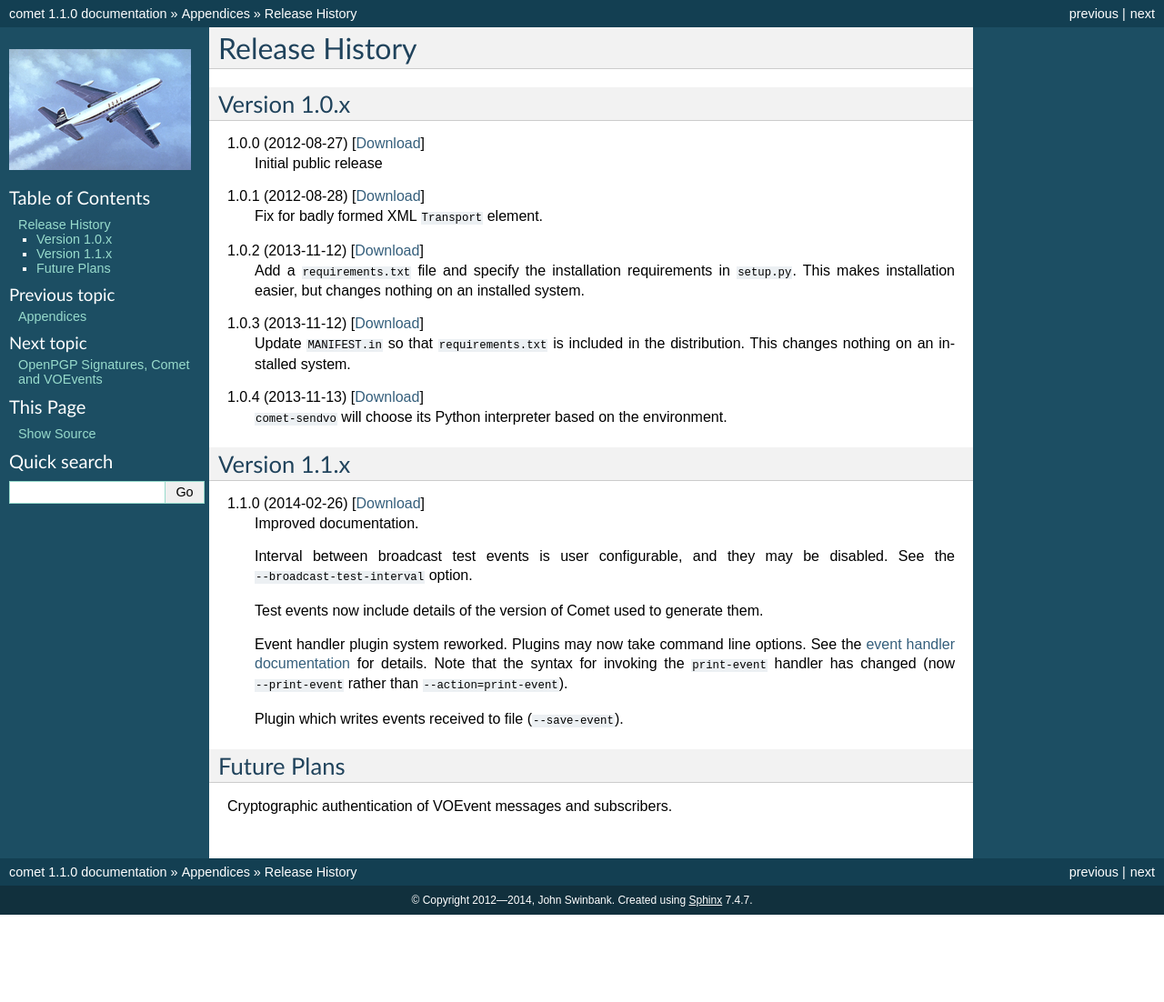
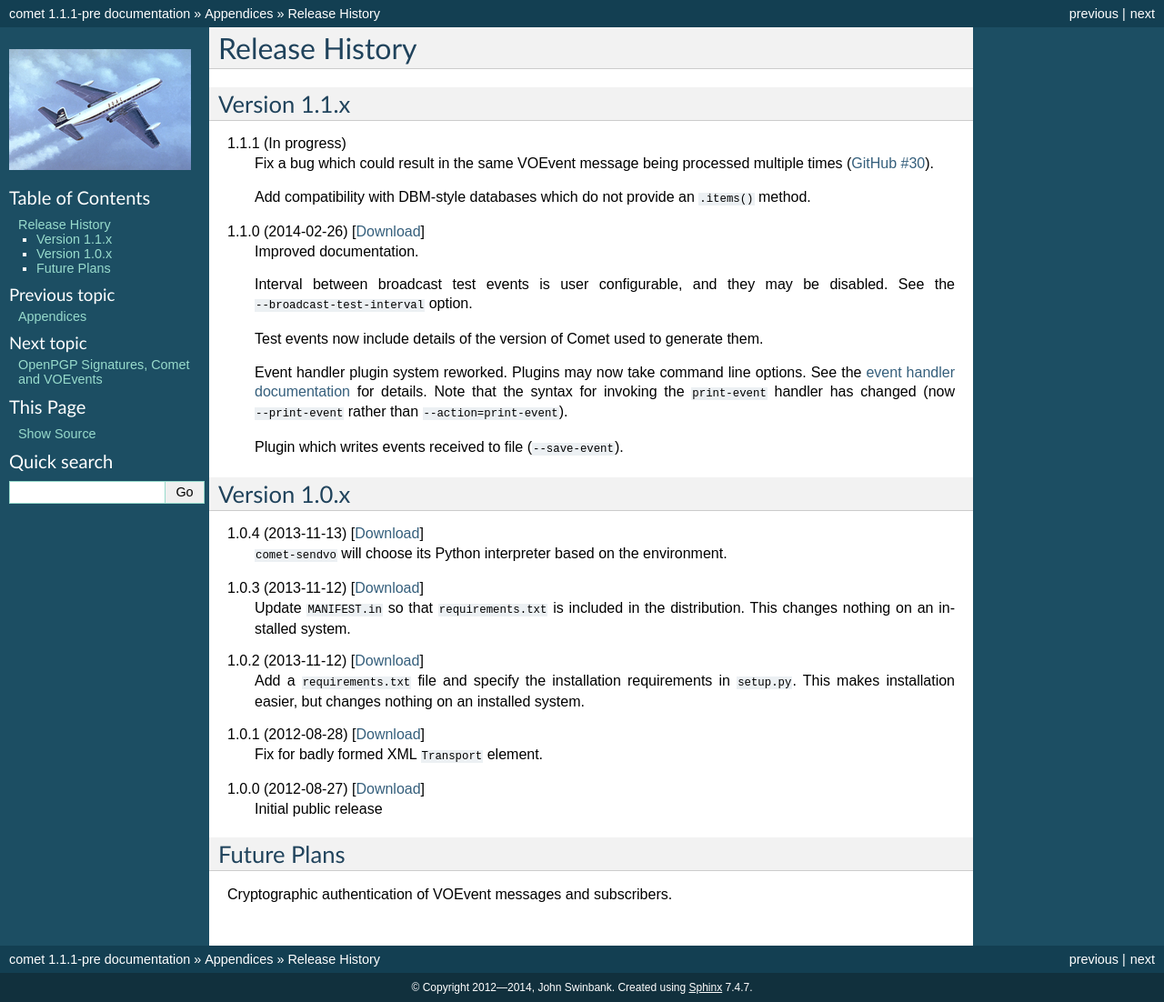
Before and after one commit to jdswinbank/Comet, a Sphinx documentation site: the page built from docs/appendix/history.rst, in a window 1280 px wide. Shown: the whole page at 91% size. Built offline with Sphinx 7.4.7, drawn with Linux system fonts in a browser that asks for light colours; before the commit the page ends 1006 px from its top, so only the background shows below that.

Commit message:
Update release history for 1.1.1 WIP

```diff
--- a/comet/__init__.py
+++ b/comet/__init__.py
@@ -2,4 +2,4 @@ __description__ = "VOEvent Broker"
 __url__ = "http://comet.transientskp.org/"
 __author__ = "John Swinbank"
 __contact__ = "j.swinbank@uva.nl"
-__version__ = "1.1.0"
+__version__ = "1.1.1-pre"
--- a/docs/appendix/history.rst
+++ b/docs/appendix/history.rst
@@ -3,30 +3,15 @@
 Release History
 ===============
 
-Version 1.0.x
+Version 1.1.x
 -------------
 
-1.0.0 (2012-08-27) [`Download <https://github.com/jdswinbank/Comet/tarball/1.0.0>`__]
-   Initial public release
+1.1.1 (In progress)
+    Fix a bug which could result in the same VOEvent message being processed
+    multiple times (`GitHub #30`_).
 
-1.0.1 (2012-08-28) [`Download <https://github.com/jdswinbank/Comet/tarball/1.0.1>`__]
-   Fix for badly formed XML ``Transport`` element.
-
-1.0.2 (2013-11-12) [`Download <https://github.com/jdswinbank/Comet/tarball/1.0.2>`__]
-   Add a ``requirements.txt`` file and specify the installation requirements
-   in ``setup.py``. This makes installation easier, but changes nothing on an
-   installed system.
-
-1.0.3 (2013-11-12) [`Download <https://github.com/jdswinbank/Comet/tarball/1.0.3>`__]
-   Update ``MANIFEST.in`` so that ``requirements.txt`` is included in the
-   distribution. This changes nothing on an installed system.
-
-1.0.4 (2013-11-13) [`Download <https://github.com/jdswinbank/Comet/tarball/1.0.4>`__]
-   ``comet-sendvo`` will choose its Python interpreter based on the
-   environment.
-
-Version 1.1.x
--------------
+    Add compatibility with DBM-style databases which do not provide an
+    ``.items()`` method.
 
 1.1.0 (2014-02-26) [`Download <https://github.com/jdswinbank/Comet/tarball/1.1.0>`__]
     Improved documentation.
@@ -44,6 +29,32 @@ Version 1.1.x
 
     Plugin which writes events received to file (``--save-event``).
 
+.. _GitHub #30: https://github.com/jdswinbank/Comet/issues/30
+
+
+Version 1.0.x
+-------------
+
+1.0.4 (2013-11-13) [`Download <https://github.com/jdswinbank/Comet/tarball/1.0.4>`__]
+   ``comet-sendvo`` will choose its Python interpreter based on the
+   environment.
+
+1.0.3 (2013-11-12) [`Download <https://github.com/jdswinbank/Comet/tarball/1.0.3>`__]
+   Update ``MANIFEST.in`` so that ``requirements.txt`` is included in the
+   distribution. This changes nothing on an installed system.
+
+1.0.2 (2013-11-12) [`Download <https://github.com/jdswinbank/Comet/tarball/1.0.2>`__]
+   Add a ``requirements.txt`` file and specify the installation requirements
+   in ``setup.py``. This makes installation easier, but changes nothing on an
+   installed system.
+
+1.0.1 (2012-08-28) [`Download <https://github.com/jdswinbank/Comet/tarball/1.0.1>`__]
+   Fix for badly formed XML ``Transport`` element.
+
+1.0.0 (2012-08-27) [`Download <https://github.com/jdswinbank/Comet/tarball/1.0.0>`__]
+   Initial public release
+
+
 Future Plans
 ------------
 
```
